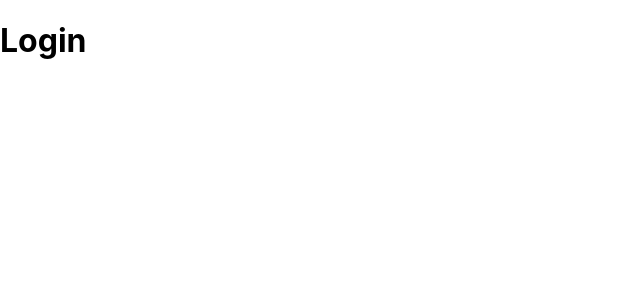
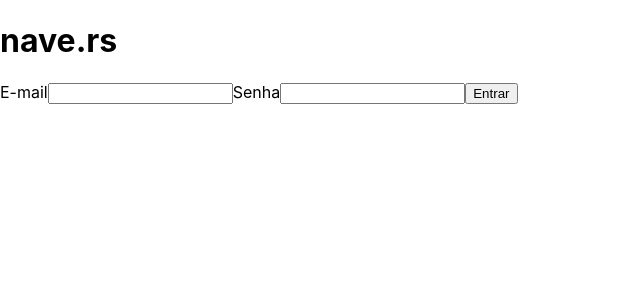
Before and after one commit to camiladev/navedex, a React (Create React App) app: page / in a window 1280 px wide. Shown: the top 300 px of the page, without its empty margins (0-640 px from the left). Built offline with nearby package versions, Linux system fonts and the light colour scheme.

Commit message:
Criado pagina login

```diff
--- a/src/pages/Login.js
+++ b/src/pages/Login.js
@@ -3,6 +3,24 @@
 export default function Login(){
 
     return(
+        <div className='container'>
+            <header>
+                <h1>nave.rs</h1>
+            </header>
+            <main>
+                <form>
+                    <label>
+                        E-mail
+                        <input type='text' name='email' />
+                    </label>
+                    <label>
+                        Senha
+                        <input type='text' name='email' />
+                    </label>
+                    <button type='submit' value='logar' >Entrar</button>
+                </form>
+            </main>
 
+        </div>
     )
 }
--- a/src/routes.js
+++ b/src/routes.js
@@ -1,5 +1,6 @@
 import React from "react";
 import { BrowserRouter, Route, Switch, Redirect } from "react-router-dom";
+import Login from "./pages/Login";
 
 const isAuthenticated = false;
 
@@ -22,7 +23,7 @@ export default function Routes(){
     return(
         <BrowserRouter>
             <Switch>
-                <Route exact path='/' component={() => <h1>Login</h1>} />
+                <Route exact path='/' component={Login} />
                 <PrivateRoute path='/app' component={() => <h1>APP</h1>} />
 
             </Switch>
```
